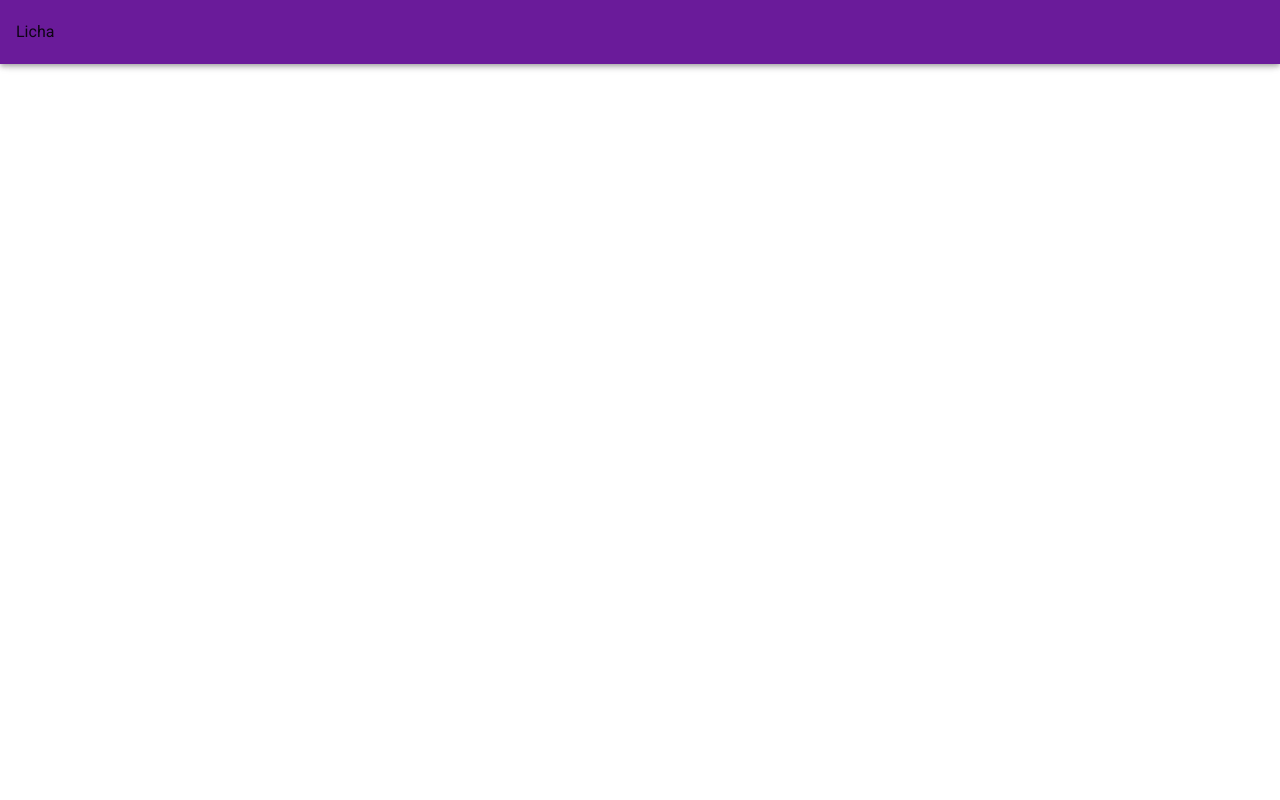
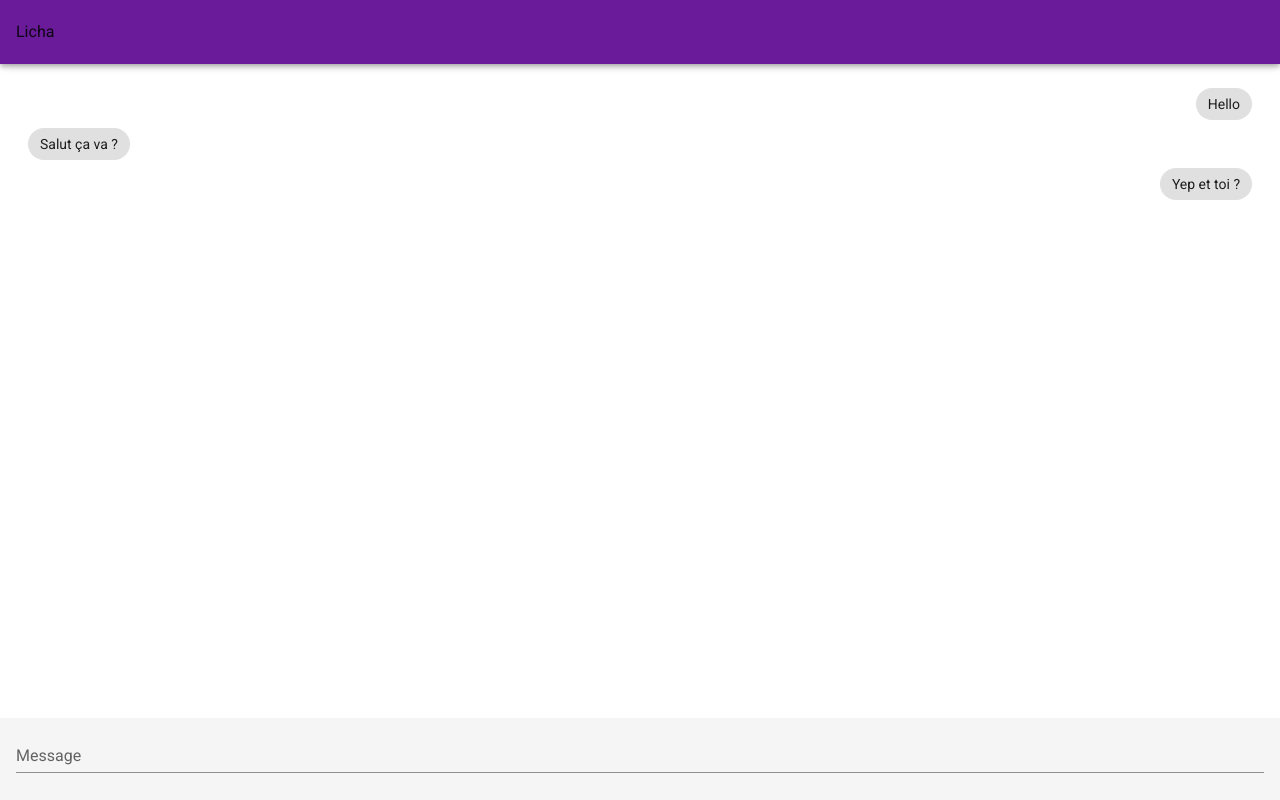
Before and after one commit to Sehsyha/light-chat, a Vue app: page /chat in a window 1280 px wide. Built offline with nearby package versions, Linux system fonts and the light colour scheme.

Commit message:
feat: add wait on user and chat page

```diff
--- a/src/components/Login.vue
+++ b/src/components/Login.vue
@@ -1,7 +1,7 @@
 <template>
   <form>
-    <v-text-field label="Nom d'utilisateur"></v-text-field>
-    <v-text-field label="Mot de passe" type="password"></v-text-field>
+    <v-text-field label="Nom d'utilisateur"/>
+    <v-text-field label="Mot de passe" type="password"/>
     <v-btn @click="login" depressed block>Se connecter</v-btn>
   </form>
 </template>
--- a/src/components/Signup.vue
+++ b/src/components/Signup.vue
@@ -1,8 +1,8 @@
 <template>
   <form>
-    <v-text-field label="Nom d'utilisateur"></v-text-field>
-    <v-text-field label="Mot de passe" type="password"></v-text-field>
-    <v-text-field label="Confirmation du mot de passe" type="password"></v-text-field>
+    <v-text-field label="Nom d'utilisateur"/>
+    <v-text-field label="Mot de passe" type="password"/>
+    <v-text-field label="Confirmation du mot de passe" type="password"/>
     <v-btn @click="signup" depressed block>S'inscrire</v-btn>
   </form>
 </template>
--- a/src/router/index.ts
+++ b/src/router/index.ts
@@ -1,7 +1,10 @@
 import Vue from 'vue'
 import VueRouter, { RouteConfig } from 'vue-router'
+
+import Chat from '@/views/Chat.vue'
+import ChooseUser from '@/views/ChooseUser.vue'
 import Home from '@/views/Home.vue'
-import ChooseUser from '@/views/ChooseUser.vue'
+import WaitOnUser from '@/views/WaitOnUser.vue'
 
 Vue.use(VueRouter)
 
@@ -15,6 +18,16 @@ const routes: Array<RouteConfig> = [
     path: '/choose-user',
     name: 'choose-user',
     component: ChooseUser
+  },
+  {
+    path: '/wait-on-user',
+    name: 'wait-on-user',
+    component: WaitOnUser
+  },
+  {
+    path: '/chat',
+    name: 'chat',
+    component: Chat
   }
 ]
 
--- /dev/null
+++ b/src/views/Chat.vue
@@ -0,0 +1,41 @@
+<template>
+  <div>
+    <v-list dense class="d-flex flex-column">
+      <v-list-item v-for="message in messages" :key="message.id" :class="isSameUser(message) && 'justify-end'">
+        <v-chip>
+          {{ message.text }}
+        </v-chip>
+      </v-list-item>
+    </v-list>
+    <v-footer absolute>
+      <v-text-field label="Message"></v-text-field>
+    </v-footer>
+  </div>
+</template>
+
+<script lang="ts">
+import Vue from 'vue'
+import Component from 'vue-class-component'
+
+interface Message {
+  id: string;
+  text: string;
+  username: string;
+}
+
+@Component
+export default class Chat extends Vue {
+  public username = 'Kroustille'
+  public messages: Message[] = []
+
+  mounted () {
+    this.messages.push({ username: 'Kroustille', text: 'Hello', id: '666' })
+    this.messages.push({ username: 'Qiwee', text: 'Salut ça va ?', id: '777' })
+    this.messages.push({ username: 'Kroustille', text: 'Yep et toi ?', id: '888' })
+  }
+
+  public isSameUser (message: Message) {
+    return this.username === message.username
+  }
+}
+</script>
--- a/src/views/ChooseUser.vue
+++ b/src/views/ChooseUser.vue
@@ -3,7 +3,7 @@
     <h1>Choissisez un utilisateur avec qui converser</h1>
     <form>
       <v-text-field label="Nom d'utilisateur"></v-text-field>
-      <v-btn depressed block>Choisir</v-btn>
+      <v-btn depressed block @click="chooseUser">Choisir</v-btn>
     </form>
   </div>
 </template>
@@ -14,5 +14,8 @@ import Component from 'vue-class-component'
 
 @Component
 export default class ChooseUser extends Vue {
+  public chooseUser () {
+    this.$router.push('/wait-on-user')
+  }
 }
 </script>
--- /dev/null
+++ b/src/views/WaitOnUser.vue
@@ -0,0 +1,24 @@
+<template>
+  <div>
+    <h1>En attente de l'autre utilisateur</h1>
+  </div>
+</template>
+
+<script lang="ts">
+import Vue from 'vue'
+import Component from 'vue-class-component'
+
+@Component
+export default class WaitOnUser extends Vue {
+  mounted () {
+    setTimeout(
+      () => this.userAccepted(),
+      1000
+    )
+  }
+
+  public userAccepted () {
+    this.$router.push('/chat')
+  }
+}
+</script>
```
